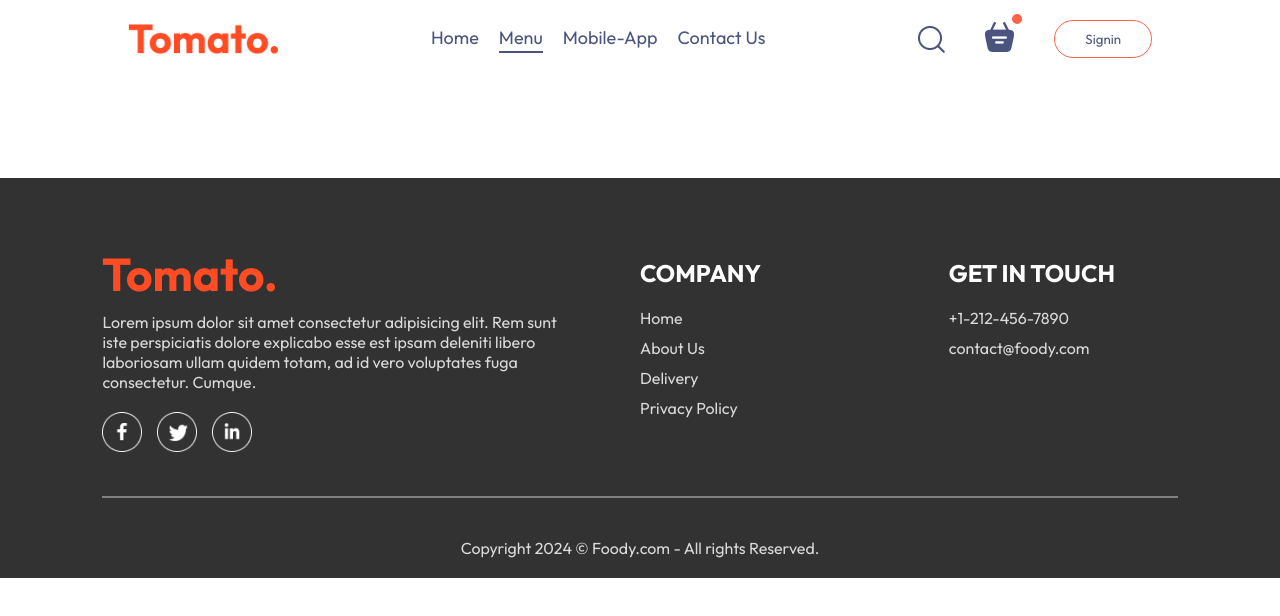
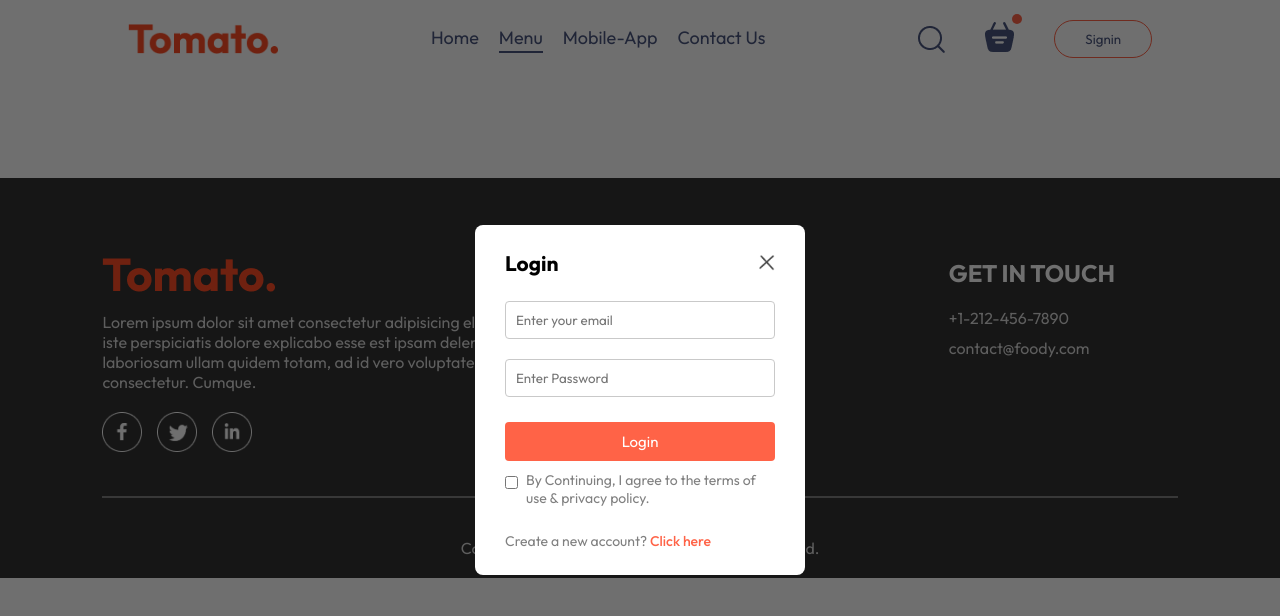
Before and after one commit to legendajar/food-delivery-mern, a React (Vite) app: page /order in a window 1280 px wide. Both pictures are taken after a click on the button "Signin". Shown: the top 616 px of the page. Built offline with nearby package versions, Linux system fonts and the light colour scheme; the HTML template or start-up script is replaced by a standard one.

Commit message:
Design login and signup popup window

```diff
--- a/src/App.jsx
+++ b/src/App.jsx
@@ -1,16 +1,19 @@
-import React from "react";
+import React, { useState } from "react";
 import Navbar from "./components/Navbar/Navbar";
 import { Route, Routes } from "react-router-dom";
 import Home from "./pages/Home/Home";
 import Cart from "./pages/Cart/Cart";
 import PlaceOrder from "./pages/PlaceOrder/PlaceOrder";
 import Footer from "./components/Footer/Footer";
+import LoginPopUp from "./components/LoginPopUp/LoginPopUp";
 
 const App = () => {
+  const [showLogin, setShowLogin] = useState(false);
   return (
     <>
+      {showLogin ? <LoginPopUp setShowLogin={setShowLogin} /> : <></>}
       <div className="app">
-        <Navbar />
+        <Navbar setShowLogin={setShowLogin} />
 
         {/* Add your routes here */}
         <Routes>
--- /dev/null
+++ b/src/components/LoginPopUp/LoginPopUp.css
@@ -0,0 +1,74 @@
+.login-popup {
+    position: absolute;
+    z-index: 1;
+    width: 100%;
+    height: 100%;
+    background-color: #00000090;
+    display: grid;
+}
+
+.login-popup-container {
+    place-self: center;
+    width: max(23vw, 330px);
+    color: #808080;
+    background-color: white;
+    display: flex;
+    flex-direction: column;
+    gap: 25px;
+    padding: 25px 30px;
+    border-radius: 8px;
+    font-size: 14px;
+    animation: fadeIn 0.5s;
+}
+
+.login-popup-title {
+    display: flex;
+    justify-content: space-between;
+    align-items: center;
+    color: black;
+}
+
+.login-popup-title img {
+    width: 16px;
+    cursor: pointer;
+}
+
+.login-popup-inputs {
+    display: flex;
+    flex-direction: column;
+    gap: 20px;
+}
+
+.login-popup-inputs input {
+    outline: none;
+    border: 1px solid #c9c9c9;
+    padding: 10px;
+    border-radius: 4px;
+}
+
+.login-popup-container button {
+    border: none;
+    padding: 10px;
+    border-radius: 4px;
+    color: white;
+    background-color: tomato;
+    font-size: 15px;
+    cursor: pointer;
+}
+
+.login-popup-condition {
+    display: flex;
+    align-items: start;
+    gap: 8px;
+    margin-top: -15px;
+}
+
+.login-popup-condition input {
+    margin-top: 5px;
+}
+
+.login-popup p span {
+    color: tomato;
+    font-weight: 500;
+    cursor: pointer;
+}
--- /dev/null
+++ b/src/components/LoginPopUp/LoginPopUp.jsx
@@ -0,0 +1,48 @@
+import React, { useState } from 'react'
+import './LoginPopUp.css'
+import { assets } from '../../assets/assets'
+
+const LoginPopUp = ({setShowLogin}) => {
+    const [currState, setCurrState] = useState('Login')
+    return (
+        <div className='login-popup'>
+            <form className='login-popup-container' action="">
+                <div className="login-popup-title">
+                    <h2>{currState}</h2>
+                    <img onClick={() => {
+                        setShowLogin(false)
+                    }} src={assets.cross_icon} alt="" />
+                </div>
+                <div className="login-popup-inputs">
+                    {
+                        currState === "Login" ?
+                        <> </> :
+                        <input type="text" placeholder="Enter Your Name" name="" id="" required/>
+                    }
+                    <input type="email" placeholder="Enter your email" name="" id="" required />
+                    <input type="password" placeholder="Enter Password" name="" id="" required />
+                </div>
+                <button>
+                    {currState==="Signup" ?
+                    "Create Account" :
+                    "Login"}
+                </button>
+                <div className="login-popup-condition">
+                    <input type="checkbox" name="" id="" required />
+                    <p>
+                        By Continuing, I agree to the terms of use & privacy policy.
+                    </p>
+                </div>
+                {
+                    currState === 'Login' ?
+                    <p>Create a new account? <span onClick={() => setCurrState('Signup')}>Click here</span></p> :
+                    <p>Already have an account ? <span onClick={() => setCurrState('Login')}>Login here</span></p>
+                }
+
+
+            </form>
+        </div>
+    )
+}
+
+export default LoginPopUp
--- a/src/components/Navbar/Navbar.jsx
+++ b/src/components/Navbar/Navbar.jsx
@@ -4,7 +4,7 @@
 import { Link } from 'react-router-dom'
 
 
-const Navbar = () => {
+const Navbar = ({setShowLogin}) => {
   const [menu, setMenu] = useState("menu");
 
 
@@ -39,7 +39,9 @@
             <img src={assets.basket_icon} alt="" />
             <div className="dot"></div>
           </div>
-          <button>Signin</button>
+          <button onClick={() => {
+            setShowLogin(true)
+          }}>Signin</button>
         </div>
     </div>
   )
```
